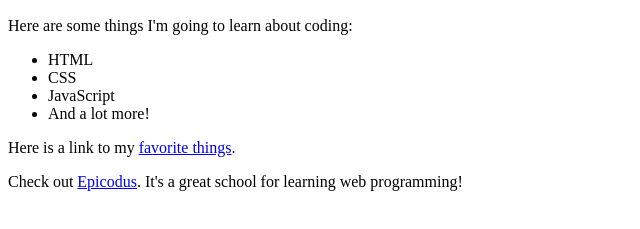
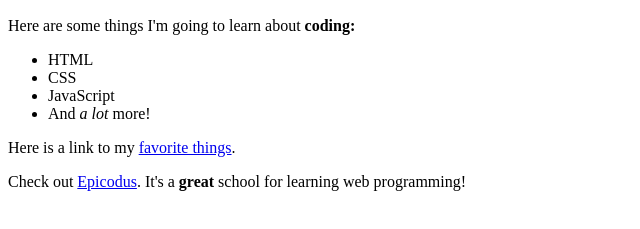
Before and after one commit to maliabartolome/my-first-webpage, a plain HTML site: page my-first-webpage.html in a window 1280 px wide. Shown: the part 423-652 px from the top of the page, 0-640 px from the left. Drawn offline with Linux system fonts and the light colour scheme.

Commit message:
added strong and em

```diff
--- a/my-first-webpage.html
+++ b/my-first-webpage.html
@@ -16,19 +16,18 @@
 
     <img src="img/K.jpg" width="300" alt="A photo of a chicken tortilla soup.">
 
-    <p>Here are some things I'm going to learn about coding:</p>
+    <p>Here are some things I'm going to learn about <strong>coding:</strong></p>
 
       <ul>
         <li>HTML</li>
         <li>CSS</li>
         <li>JavaScript</li>
-        <li>And a lot more!</li>
+        <li>And <em>a lot</em> more!</li>
       </ul>
 
     <p>Here is a link to my <a href="favorite-things.html">favorite things</a>.</p>
 
-    <p>Check out <a href="http://www.epicodus.com/">Epicodus</a>. It's a great school for learning web programming!</p>
+    <p>Check out <a href="http://www.epicodus.com/">Epicodus</a>. It's a <strong>great</strong> school for learning web programming!</p>
 
     </body>
-
   </html>
```
